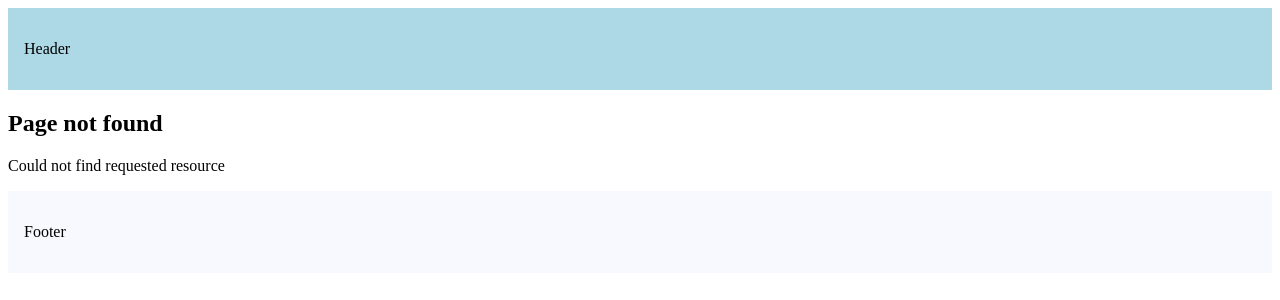
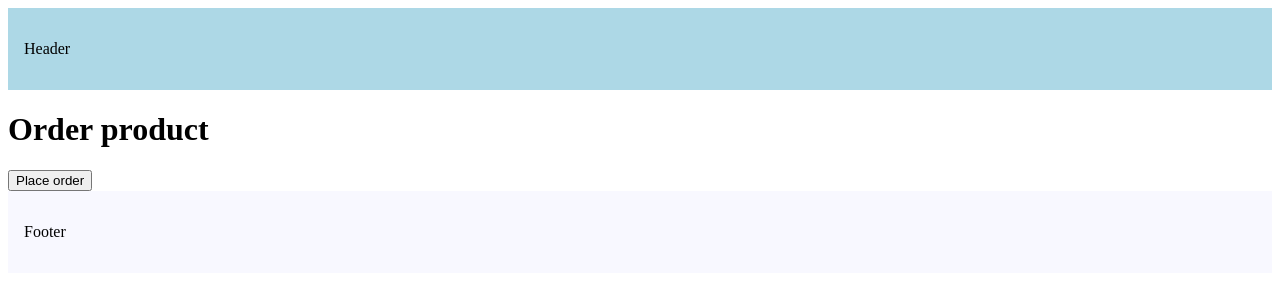
Before and after one commit to Ismail020/Next.js-14-Tutorial, a Next.js app: page /order-product in a window 1280 px wide. Before the commit this address had no page. Shown: the top 300 px of the page. Built offline with nearby package versions, Linux system fonts and the light colour scheme.

Commit message:
Navigating Programmatically

```diff
--- /dev/null
+++ b/src/app/order-product/page.tsx
@@ -0,0 +1,18 @@
+"use client";
+import { useRouter } from "next/navigation";
+
+export default function OrderProduct() {
+    const router = useRouter();
+
+    const handleClick = () => {
+        console.log("Order placed");
+        router.push("/");
+    }
+
+    return (
+        <>
+            <h1>Order product</h1>
+            <button onClick={handleClick}>Place order</button>
+        </>
+    )
+}
```
